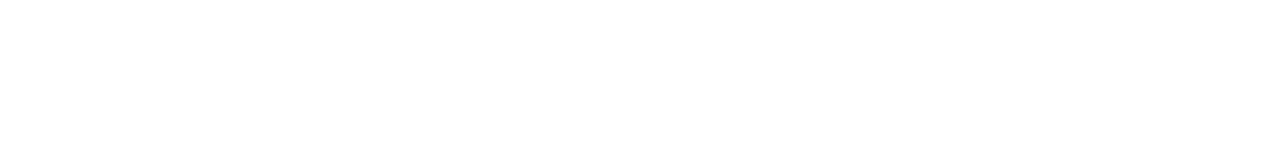
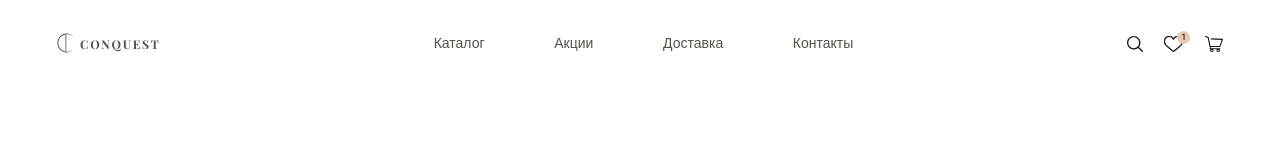
Before and after one commit to DmitriyRim/Conquest, a plain HTML site: page index.html in a window 1280 px wide. Drawn offline with Linux system fonts and the light colour scheme; files whose address does not match are found by name.

Commit message:
feat: add nav-bar

```diff
--- /dev/null
+++ b/css/_nav.sass
@@ -0,0 +1,90 @@
+.nav
+    display: flex
+    justify-content: space-between
+    align-items: center
+    position: relative
+    padding: 1.25em 0
+    &__icons
+        display: flex
+        align-items: center
+        margin: 0
+        & > *+*
+            margin-left: .75em
+        & img
+            max-height: 16px
+            vertical-align: middle
+    &__icon
+        position: relative
+        cursor: pointer
+        & > span
+            display: block
+            height: 16px
+        &-search
+            width: 16px
+            background: url('../images/icons/search_icon.svg') center no-repeat
+        &-likes
+            width: 19px
+            background: url('../images/icons/like_icon.svg') center no-repeat
+            & + .nav__icon-counter
+                display: flex
+                justify-content: center
+                align-items: center
+                width: 13px
+                height: 13px
+                background-color: #E6C8B4
+                border-radius: 50%
+                font-size: 9px
+                position: absolute
+                top: -5px
+                right: -7px
+        &-basket
+            width: 18px
+            background: url('../images/icons/basket_icon.svg') center no-repeat
+    &__hamburger
+        display: block
+        height: 14px
+        width: 18px
+        display: flex
+        flex-direction: column
+        justify-content: space-between
+        @media screen and (min-width: 550px)
+            display: none
+        & .line
+            display: block
+            height: 2px
+            width: 100%
+            border-radius: 10px
+            background: #555248
+        & .line1
+            transform-origin: 0% 0%
+            transition: transform 0.4s ease-in-out
+        & .line2
+            transition: transform 0.2s ease-in-out
+        & .line3
+            transform-origin: 0% 100%
+            transition: transform 0.4s ease-in-out
+    &__open
+        & > .line1
+            transform: rotate(45deg)
+        & > .line2
+            transform: scaleY(0)
+        & > .line3
+            transform: rotate(-45deg)
+.menu
+    display: none
+    justify-content: space-between
+    margin: 0
+    flex-basis: 36%
+    @media screen and (min-width: 550px)
+        display: flex
+    & > *+*
+        margin-left: 1em
+    &__link
+        display: block
+        font-style: normal
+        font-weight: 400
+        font-size: 14px
+        line-height: 16px
+        color: #555248
+        &:hover
+            text-decoration: underline
--- a/css/_style.sass
+++ b/css/_style.sass
@@ -1,27 +1,38 @@
 :root
     box-sizing: border-box
-    font-size: calc(1vw + .6em)
-    @media screan and (max-width: 1170px)
-        font-size: 16px
+    font-size: calc(1vw + 1em)
 *,
 *::after,
 *::before
     box-sizing: inherit
 body
     margin: 0
-    font-family: Helvetica, Arial, sans-serif
+    font-family: 'Roboto', sans-serif
 a:link
-    color: #1476b8
-    font-weight: bold
     text-decoration: none
-a:visited
-    color: #1470b8
-a:hover
-    text-decoration: underline
-a:active
-    color: #b81414
+ul
+    list-style: none
+    padding-left: 0
 .container
-    max-width: 1170px
+    max-width: 1190px
     margin: 0 auto
-h1
-    font-family:'Playfair Display'
+    padding: 0 .42em
+.logo
+    font-family: 'Playfair Display'
+    font-style: normal
+    font-weight: 400
+    font-size: 12px
+    line-height: 16px
+    letter-spacing: 0.14em
+    color: #555248
+    position: relative
+    margin-left: 23px
+    &::after
+        display: block
+        content: ''
+        width: 20px
+        height: 20px
+        background-image: url('../images/icons/logo_icon.png')
+        position: absolute
+        left: -23px
+        top: -3px
--- a/css/style.sass
+++ b/css/style.sass
@@ -1,3 +1,4 @@
+@import './_fonts'
 @import './_style'
-@import './_fonts'
 @import './_var'
+@import './_nav'
--- a/index.html
+++ b/index.html
@@ -9,5 +9,37 @@
     <link rel="stylesheet" href="./css/style.css">
 </head>
 <body>
+    <header class="header">
+        <div class="header__nav container">
+            <nav class="nav">
+                <a href="#" class="logo">CONQUEST</a>
+                <ul class="menu">
+                    <li class="menu__list"><a href="#" class="menu__link">Каталог</a></li>
+                    <li class="menu__list"><a href="#" class="menu__link">Акции</a></li>
+                    <li class="menu__list"><a href="#" class="menu__link">Доставка</a></li>
+                    <li class="menu__list"><a href="#" class="menu__link">Контакты</a></li>
+                </ul>
+                <ul class="nav__icons">
+                    <li class="nav__icon">
+                        <span class="nav__icon-search"></span>
+                    </li>
+                    <li class="nav__icon">
+                        <span class="nav__icon-likes"></span>
+                        <span class="nav__icon-counter">1</span>
+                    </li>
+                    <li class="nav__icon">
+                        <span class="nav__icon-basket"></span>
+                    </li>
+                    <li class="nav__icon nav__hamburger">
+                        <span class="line line1"></span>
+                        <span class="line line2"></span>
+                        <span class="line line3"></span>
+                    </li>
+
+                </ul>
+            </nav>
+        </div>
+    </header>
+    <script src="./js/main.js"></script>
 </body>
 </html>
--- /dev/null
+++ b/js/main.js
@@ -0,0 +1,5 @@
+'use strict';
+
+const menuBtn = document.querySelector('.nav__hamburger');
+
+menuBtn.addEventListener('click', () => menuBtn.classList.toggle('nav__open'))
```
Also changed, not shown: css/style.css, images/icons/basket_icon.svg (added), images/icons/burger.svg (added), images/icons/closed.svg (added), images/icons/like_icon.svg (added), images/icons/logo_icon.png (added), images/icons/logo_icon.svg (added), images/icons/search_icon.svg (added), 1 other file.
